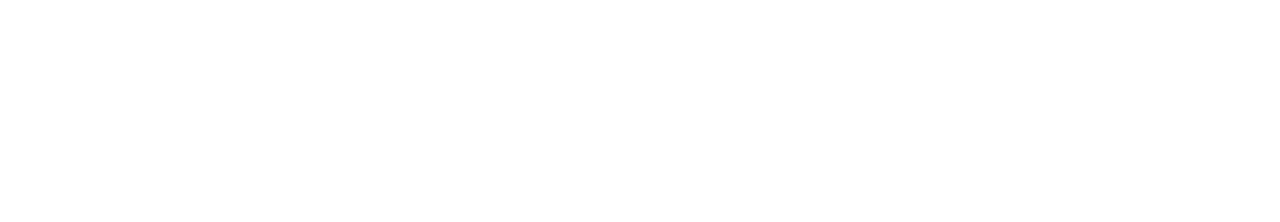
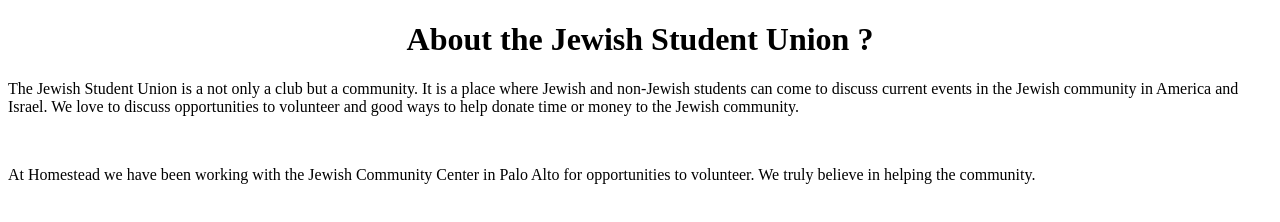
Before and after one commit to calba5141114/jsu, a plain HTML site: page pages/about/about.html in a window 1280 px wide. Drawn offline with Linux system fonts and the light colour scheme.

Commit message:
started working on the about page

```diff
--- a/pages/about/about.html
+++ b/pages/about/about.html
@@ -9,6 +9,18 @@
     <script src="./about.js"></script>
 </head>
 <body>
-
+    <h1 class= "Bubble Gum" align= Center>
+        About the Jewish Student Union ?
+    </h1>
+    <p>
+    The Jewish Student Union is a not only a club but a community. It is a place where Jewish and non-Jewish students
+    can come to discuss current events in the Jewish community in America and Israel. We love to discuss opportunities
+    to volunteer and good ways to help donate time or money to the Jewish community.
+    </p>
+<br>
+    <p>
+        At Homestead we have been working with the Jewish Community Center in Palo Alto for opportunities to volunteer.
+        We truly believe in helping the community.
+    </p>
 </body>
 </html>
```
